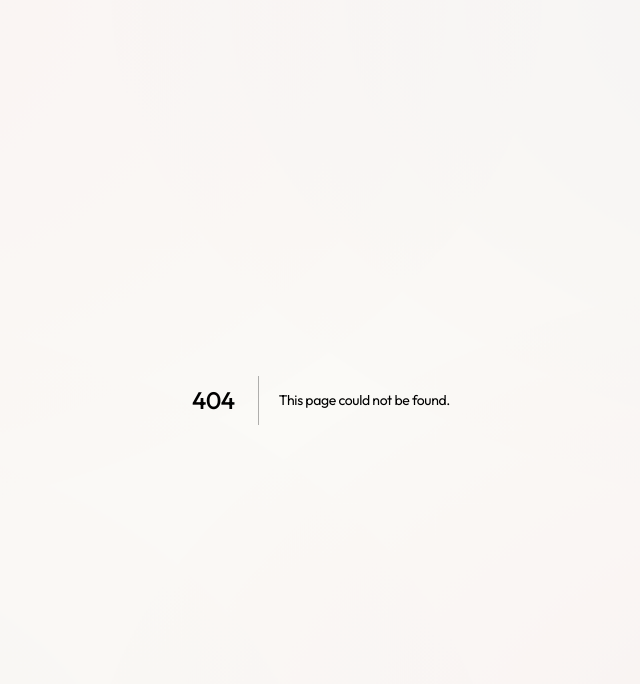
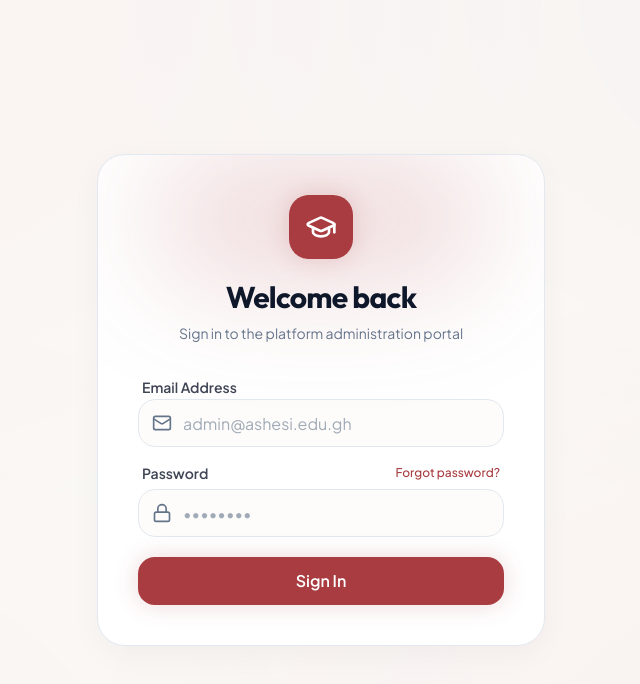
Before and after one commit to adoumouangnamouemmanuel/freshers_hub, a Next.js app in the folder apps/web/: page /login in a window 1280 px wide. Before the commit this address had no page. Shown: the top 684 px of the page, without its empty margins (319-959 px from the left). Built offline with nearby package versions, Linux system fonts and the light colour scheme.

Commit message:
build modern glassmorphism login screen
- Created full-screen login UI matching the platform's glass aesthetic
- Integrated Framer Motion for smooth card entrance and micro-interactions
- Hooked up form to useActionState for pending states and error handling
- Added Lucide icons to form inputs

```diff
--- /dev/null
+++ b/apps/web/app/login/page.tsx
@@ -0,0 +1,124 @@
+"use client";
+
+import { useActionState, useEffect, useState } from "react";
+import { loginAction } from "../actions/auth";
+import { motion } from "framer-motion";
+import { GraduationCapIcon, Loader2, Mail, Lock } from "lucide-react";
+import { cn } from "@/lib/utils";
+
+const initialState = {
+  error: "",
+};
+
+export default function LoginPage() {
+  const [state, formAction, isPending] = useActionState(loginAction as any, initialState);
+  const [mounted, setMounted] = useState(false);
+
+  useEffect(() => {
+    setMounted(true);
+  }, []);
+
+  if (!mounted) return null; // Avoid hydration mismatch on motion layout
+
+  return (
+    <main className="min-h-screen flex items-center justify-center p-4">
+      <motion.div
+        initial={{ opacity: 0, y: 20, scale: 0.95 }}
+        animate={{ opacity: 1, y: 0, scale: 1 }}
+        transition={{ duration: 0.5, type: "spring", bounce: 0.3 }}
+        className="w-full max-w-md"
+      >
+        <div className="glass-panel p-8 sm:p-10 rounded-[28px] shadow-2xl relative overflow-hidden">
+          {/* Decorative background glow inside the card */}
+          <div className="absolute top-0 left-1/2 -translate-x-1/2 w-3/4 h-32 bg-primary/20 blur-[60px] pointer-events-none rounded-full" />
+
+          <div className="relative z-10 flex flex-col items-center mb-8">
+            <motion.div
+              initial={{ rotate: -15, scale: 0.8 }}
+              animate={{ rotate: 0, scale: 1 }}
+              transition={{ delay: 0.2, type: "spring", stiffness: 200 }}
+              className="w-16 h-16 rounded-[20px] bg-primary flex items-center justify-center glow-primary mb-5"
+            >
+              <GraduationCapIcon className="w-8 h-8 text-primary-foreground" />
+            </motion.div>
+
+            <h1 className="font-heading font-bold text-3xl tracking-tight text-foreground text-center">
+              Welcome back
+            </h1>
+            <p className="text-muted-foreground mt-2 text-center text-sm">
+              Sign in to the platform administration portal
+            </p>
+          </div>
+
+          <form action={formAction} className="relative z-10 space-y-5">
+            {state?.error && (
+              <motion.div
+                initial={{ opacity: 0, height: 0 }}
+                animate={{ opacity: 1, height: "auto" }}
+                className="p-3.5 rounded-xl bg-destructive/15 border border-destructive/20 text-destructive text-sm font-medium text-center"
+              >
+                {state.error}
+              </motion.div>
+            )}
+
+            <div className="space-y-4">
+              <div className="space-y-1.5">
+                <label className="text-sm font-semibold text-foreground/80 px-1">
+                  Email Address
+                </label>
+                <div className="relative group">
+                  <Mail className="absolute left-3.5 top-1/2 -translate-y-1/2 w-5 h-5 text-muted-foreground transition-colors group-focus-within:text-primary" />
+                  <input
+                    name="email"
+                    type="email"
+                    required
+                    placeholder="admin@ashesi.edu.gh"
+                    className="w-full h-12 pl-11 pr-4 bg-background/50 border border-border rounded-xl outline-none transition-all focus:border-primary focus:ring-4 focus:ring-primary/10 placeholder:text-muted-foreground/60"
+                  />
+                </div>
+              </div>
+
+              <div className="space-y-1.5">
+                <div className="flex items-center justify-between px-1">
+                  <label className="text-sm font-semibold text-foreground/80">
+                    Password
+                  </label>
+                  <a href="#" className="text-xs font-medium text-primary hover:underline hover:text-primary/80 transition-colors">
+                    Forgot password?
+                  </a>
+                </div>
+                <div className="relative group">
+                  <Lock className="absolute left-3.5 top-1/2 -translate-y-1/2 w-5 h-5 text-muted-foreground transition-colors group-focus-within:text-primary" />
+                  <input
+                    name="password"
+                    type="password"
+                    required
+                    placeholder="••••••••"
+                    className="w-full h-12 pl-11 pr-4 bg-background/50 border border-border rounded-xl outline-none transition-all focus:border-primary focus:ring-4 focus:ring-primary/10 placeholder:text-muted-foreground/60"
+                  />
+                </div>
+              </div>
+            </div>
+
+            <motion.button
+              whileHover={{ scale: 1.01 }}
+              whileTap={{ scale: 0.98 }}
+              disabled={isPending}
+              type="submit"
+              className={cn(
+                "w-full h-12 rounded-xl bg-primary text-primary-foreground font-semibold flex items-center justify-center transition-all glow-primary",
+                isPending ? "opacity-80 cursor-not-allowed" : "hover:bg-primary/90"
+              )}
+            >
+              {isPending ? (
+                <Loader2 className="w-5 h-5 animate-spin" />
+              ) : (
+                "Sign In"
+              )}
+            </motion.button>
+          </form>
+        </div>
+      </motion.div>
+    </main>
+  );
+}
```
